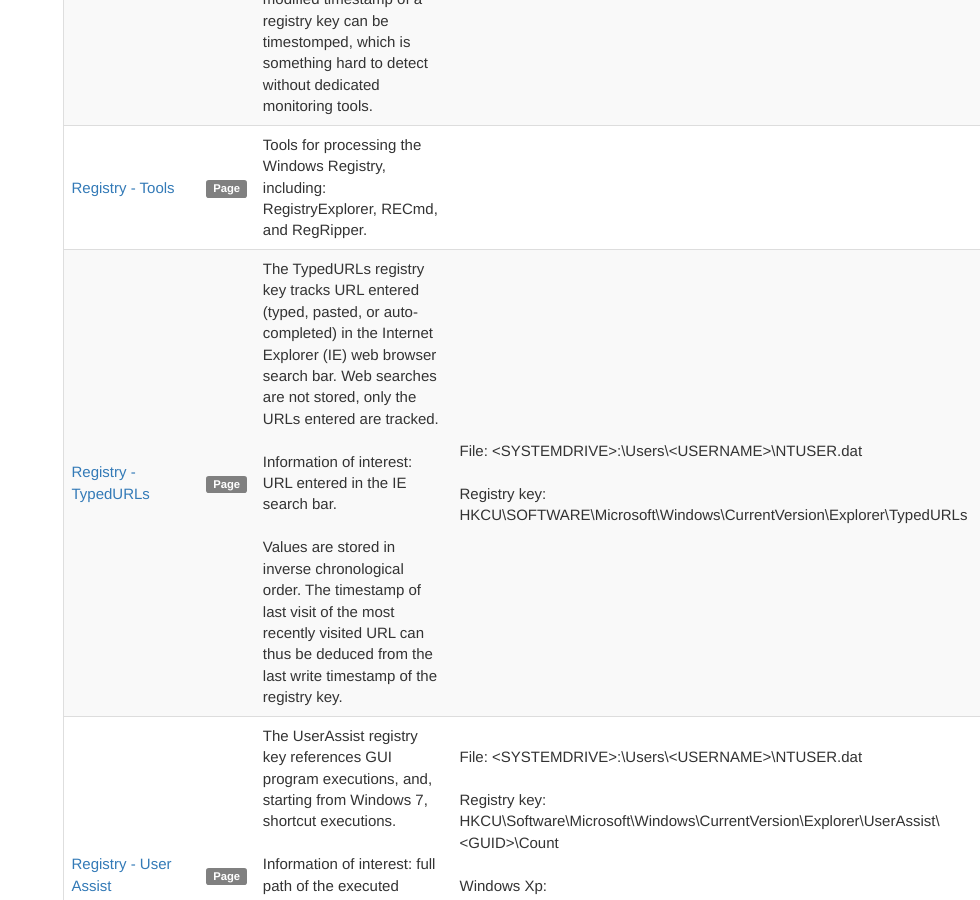
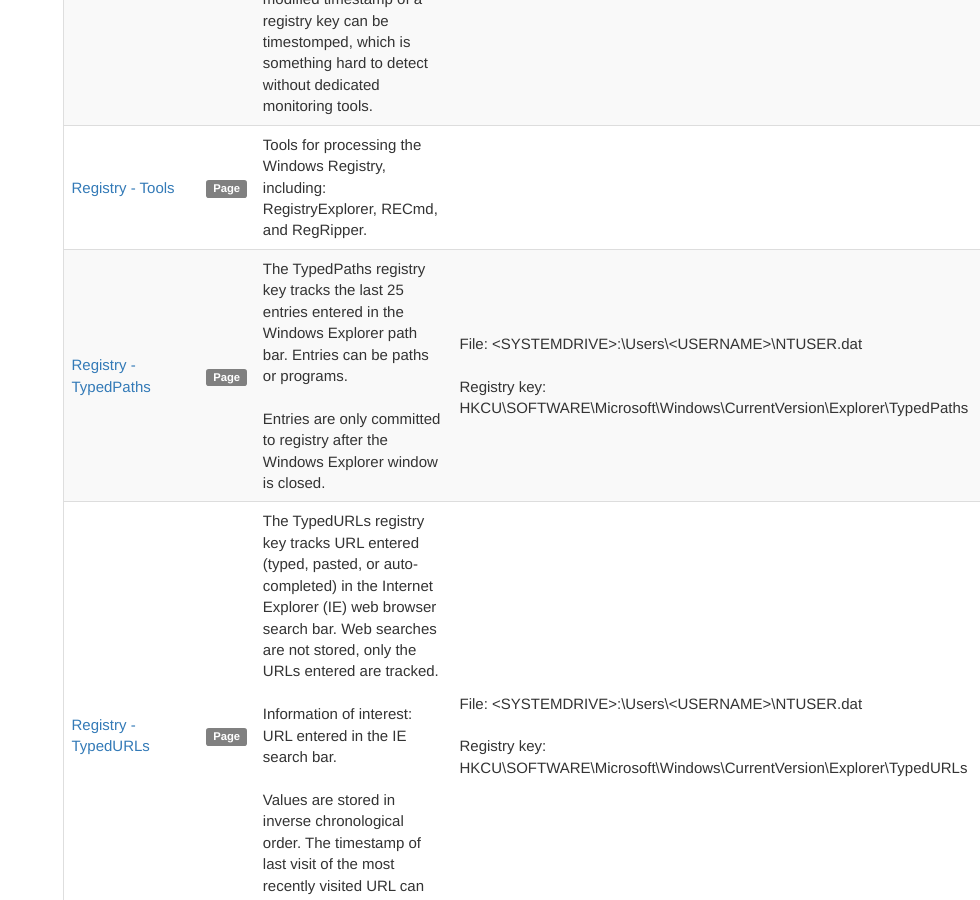
Before and after one commit to Qazeer/artefacts.help, a Jekyll site: the page built from pages/tags/tag_windows_registry.md, in a window 1280 px wide and 900 px high, scrolled down 10937 px. Shown: the whole window, without its empty margins (300-1280 px from the left). Built offline with Jekyll 4.4.1, drawn with Linux system fonts in a browser that asks for light colours; comment, search, counter and statistics services are not loaded.

Commit message:
[Artefact] Windows TypedPaths - init

```diff
--- a/_data/sidebars/sidebar.yml
+++ b/_data/sidebars/sidebar.yml
@@ -341,6 +341,10 @@
 
       - title: Terminal Server Client\Servers
         url: /windows_registry_terminalserverclient.html
+        output: web
+
+      - title: TypedPaths
+        url: /windows_registry_typedpaths.html
         output: web
 
       - title: TypedURLs
--- /dev/null
+++ b/pages/windows/registry_typedpaths.md
@@ -0,0 +1,43 @@
+---
+title: Registry - TypedPaths
+summary: 'The TypedPaths registry key tracks the last 25 entries entered in the Windows Explorer path bar. Entries can be paths or programs.\n\nEntries are only committed to registry after the Windows Explorer window is closed.'
+keywords: 'TypedPaths, Explorer, MRUList'
+tags:
+  - windows_registry
+location: 'File: <SYSTEMDRIVE>:\Users\<USERNAME>\NTUSER.dat\n\nRegistry key: HKCU\SOFTWARE\Microsoft\Windows\CurrentVersion\Explorer\TypedPaths'
+last_updated: 2024-03-16
+sidebar: sidebar
+permalink: windows_registry_typedpaths.html
+folder: windows
+---
+
+### Overview
+
+The `TypedPaths` registry key tracks the last 25 entries entered in the
+`Windows Explorer` path bar. Entries can be paths (local or on a remote share)
+or programs (executed by full path or from the system or the user's `PATH`).
+
+If an item entered is not found (e.g. nonexistent paths or programs for
+instance), the entry may lead to a web search using the default web browser
+configured on the system but will not be added to the `TypedPaths` registry
+key.
+
+Entries are only committed to registry after the `Windows Explorer` window is
+closed. If two `Windows Explorer` windows are opened at the same
+time, the entries of the lastly closed window will overwrite the entries added
+when the first window was closed.
+
+### Information of interest
+
+The entries are stored as registry strings (`REG_SZ`), with the key names being
+ordered from `url1` to `url25`. The last entered entry will be `url1` (with
+rotation of previous entries and eventual deletion if the maximum of 25 entries
+is reached).
+
+The last write timestamp of the `TypedPaths` registry key is an indicator of
+when the `Windows Explorer` session that populated the entries was closed (but
+not an indicator of when the last entry was entered).
+
+### References
+
+  - [Forensafe - Investigating Typed Paths](https://forensafe.com/blogs/typedpaths.html)
```
